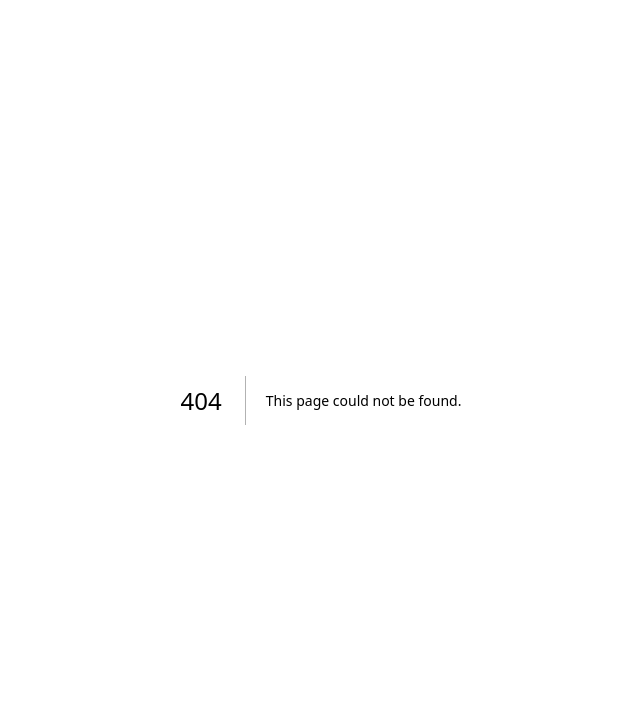
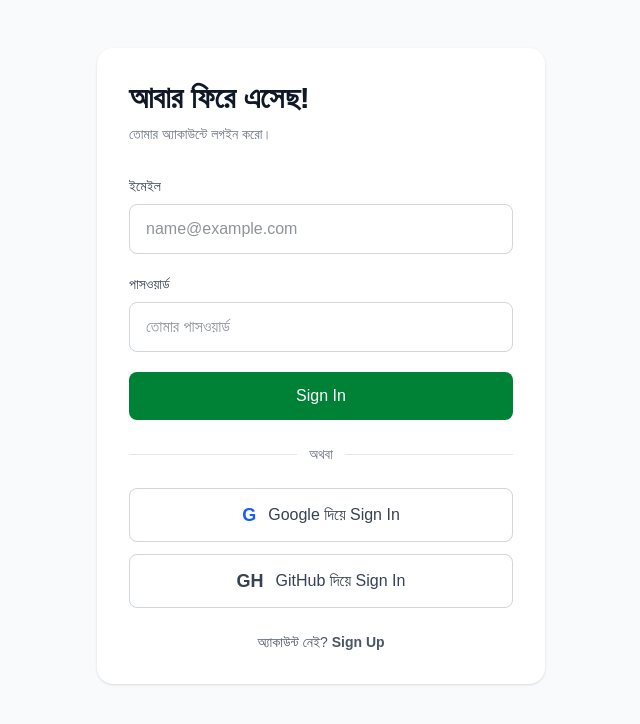
Before and after one commit to arman2k2023/bazar-dor, a Next.js app: page /sign-in in a window 1280 px wide. Before the commit this address had no page. Shown: the top 724 px of the page, without its empty margins (319-959 px from the left). Built offline with nearby package versions, Linux system fonts and the light colour scheme.

Commit message:
feat: add GitHub social login

```diff
--- /dev/null
+++ b/src/app/sign-in/page.tsx
@@ -0,0 +1,201 @@
+
+"use client";
+
+import { useState } from "react";
+import Link from "next/link";
+import { useRouter } from "next/navigation";
+import { toast } from "sonner";
+import { authClient } from "@/lib/auth-client";
+
+export default function SignInPage() {
+    const router = useRouter();
+
+    const [email, setEmail] = useState("");
+    const [password, setPassword] = useState("");
+    const [loading, setLoading] = useState(false);
+    const [googleLoading, setGoogleLoading] = useState(false);
+    const [githubLoading, setGithubLoading] = useState(false);
+
+    const isBusy = loading || googleLoading || githubLoading;
+
+    async function handleSignIn(
+        event: React.FormEvent<HTMLFormElement>
+    ) {
+        event.preventDefault();
+        setLoading(true);
+
+        try {
+            const { error } = await authClient.signIn.email({
+                email,
+                password,
+            });
+
+            if (error) {
+                toast.error(
+                    error.message || "ইমেইল বা পাসওয়ার্ড সঠিক নয়"
+                );
+                return;
+            }
+
+            toast.success("সফলভাবে লগইন হয়েছে!");
+            router.push("/");
+            router.refresh();
+        } catch {
+            toast.error("লগইন করা যায়নি। আবার চেষ্টা করো।");
+        } finally {
+            setLoading(false);
+        }
+    }
+
+    async function handleSocialSignIn(
+        provider: "google" | "github"
+    ) {
+        const setSocialLoading =
+            provider === "google"
+                ? setGoogleLoading
+                : setGithubLoading;
+
+        setSocialLoading(true);
+
+        try {
+            const { error } = await authClient.signIn.social({
+                provider,
+                callbackURL: "/",
+            });
+
+            if (error) {
+                toast.error(
+                    error.message ||
+                    `${provider === "google" ? "Google" : "GitHub"} Login ব্যর্থ হয়েছে`
+                );
+                setSocialLoading(false);
+            }
+        } catch {
+            toast.error(
+                `${provider === "google" ? "Google" : "GitHub"} Login করা যায়নি। আবার চেষ্টা করো।`
+            );
+            setSocialLoading(false);
+        }
+    }
+
+    return (
+        <main className="flex flex-1 items-center justify-center bg-gray-50 px-4 py-12">
+            <div className="w-full max-w-md rounded-2xl bg-white p-8 shadow-sm">
+                <h1 className="mb-2 text-3xl font-bold text-gray-900">
+                    আবার ফিরে এসেছ!
+                </h1>
+
+                <p className="mb-8 text-sm text-gray-500">
+                    তোমার অ্যাকাউন্টে লগইন করো।
+                </p>
+
+                {/* Email and Password Sign In */}
+                <form onSubmit={handleSignIn} className="space-y-5">
+                    <div>
+                        <label
+                            htmlFor="email"
+                            className="mb-2 block text-sm font-medium text-gray-700"
+                        >
+                            ইমেইল
+                        </label>
+
+                        <input
+                            id="email"
+                            type="email"
+                            autoComplete="email"
+                            required
+                            value={email}
+                            onChange={(event) =>
+                                setEmail(event.target.value)
+                            }
+                            className="w-full rounded-lg border border-gray-300 px-4 py-3 outline-none transition focus:border-green-600 focus:ring-2 focus:ring-green-100"
+                            placeholder="name@example.com"
+                        />
+                    </div>
+
+                    <div>
+                        <label
+                            htmlFor="password"
+                            className="mb-2 block text-sm font-medium text-gray-700"
+                        >
+                            পাসওয়ার্ড
+                        </label>
+
+                        <input
+                            id="password"
+                            type="password"
+                            autoComplete="current-password"
+                            required
+                            value={password}
+                            onChange={(event) =>
+                                setPassword(event.target.value)
+                            }
+                            className="w-full rounded-lg border border-gray-300 px-4 py-3 outline-none transition focus:border-green-600 focus:ring-2 focus:ring-green-100"
+                            placeholder="তোমার পাসওয়ার্ড"
+                        />
+                    </div>
+
+                    <button
+                        type="submit"
+                        disabled={isBusy}
+                        className="w-full rounded-lg bg-green-700 px-4 py-3 font-semibold text-white transition hover:bg-green-800 disabled:cursor-not-allowed disabled:opacity-60"
+                    >
+                        {loading ? "লগইন হচ্ছে..." : "Sign In"}
+                    </button>
+                </form>
+
+                {/* Divider */}
+                <div className="my-6 flex items-center gap-3">
+                    <div className="h-px flex-1 bg-gray-200" />
+                    <span className="text-sm text-gray-500">
+                        অথবা
+                    </span>
+                    <div className="h-px flex-1 bg-gray-200" />
+                </div>
+
+                {/* Google Sign In */}
+                <button
+                    type="button"
+                    onClick={() => handleSocialSignIn("google")}
+                    disabled={isBusy}
+                    className="flex w-full items-center justify-center gap-3 rounded-lg border border-gray-300 px-4 py-3 font-medium text-gray-700 transition hover:bg-gray-50 disabled:cursor-not-allowed disabled:opacity-60"
+                >
+                    <span className="text-lg font-bold text-blue-600">
+                        G
+                    </span>
+
+                    {googleLoading
+                        ? "Google-এ নিয়ে যাওয়া হচ্ছে..."
+                        : "Google দিয়ে Sign In"}
+                </button>
+
+                {/* GitHub Sign In */}
+                <button
+                    type="button"
+                    onClick={() => handleSocialSignIn("github")}
+                    disabled={isBusy}
+                    className="mt-3 flex w-full items-center justify-center gap-3 rounded-lg border border-gray-300 px-4 py-3 font-medium text-gray-700 transition hover:bg-gray-50 disabled:cursor-not-allowed disabled:opacity-60"
+                >
+                    <span className="text-lg font-bold">
+                        GH
+                    </span>
+
+                    {githubLoading
+                        ? "GitHub-এ নিয়ে যাওয়া হচ্ছে..."
+                        : "GitHub দিয়ে Sign In"}
+                </button>
+
+                {/* Sign Up Link */}
+                <p className="mt-6 text-center text-sm text-gray-600">
+                    অ্যাকাউন্ট নেই?{" "}
+                    <Link
+                        href="/sign-up"
+                        className="font-semibold text-green-700 hover:underline"
+                    >
+                        Sign Up
+                    </Link>
+                </p>
+            </div>
+        </main>
+    );
+}
```
